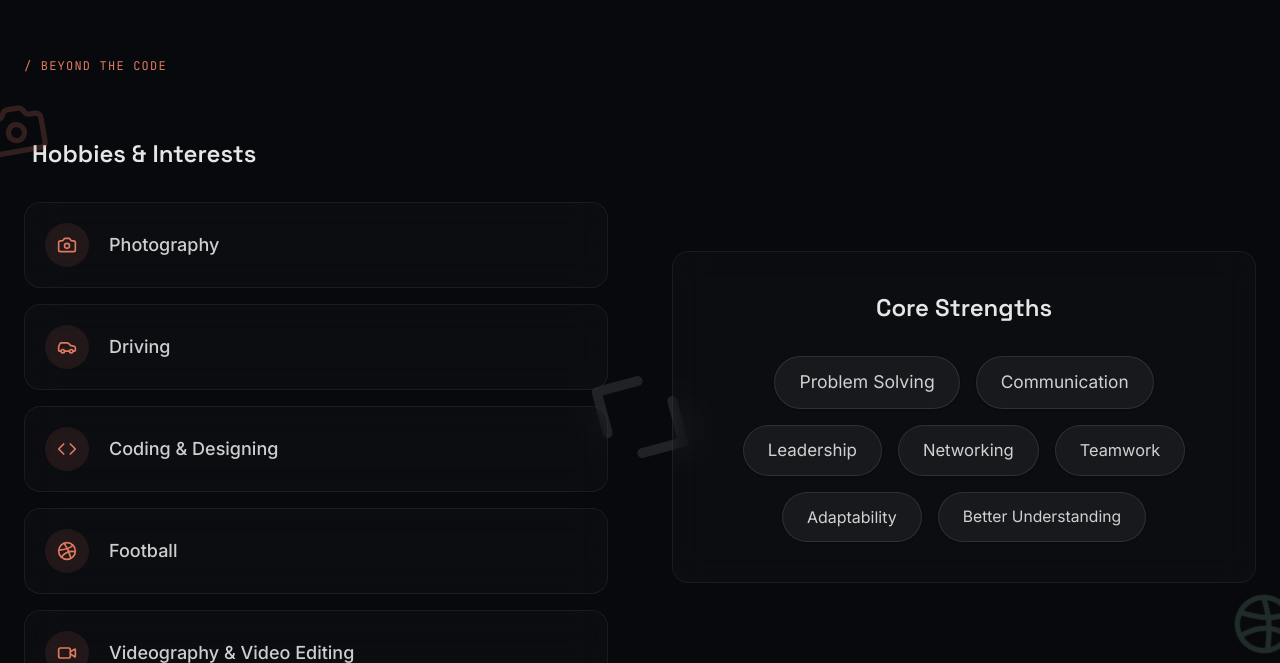
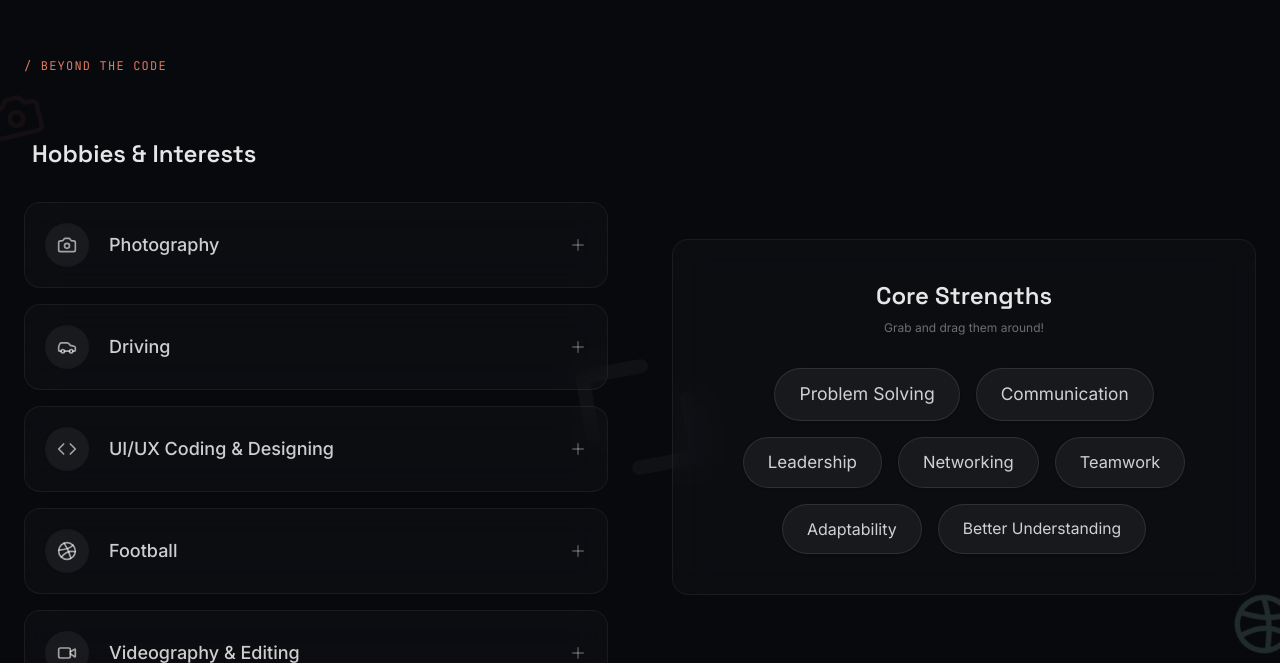
Before and after one commit to hiishaaam/hiishaaam.github.io, a React (Vite) app: page / in a window 1280 px wide. Shown: the part 11337-12000 px from the top of the page. Built offline with nearby package versions, Linux system fonts and the light colour scheme.

Commit message:
Optimize SEO and accessibility for Hobbies component, sitemap, robots, and index.html

```diff
--- a/src/components/Hobbies.tsx
+++ b/src/components/Hobbies.tsx
@@ -1,12 +1,13 @@
-import { motion } from 'motion/react';
-import { Camera, Car, Code, Dribbble, Video } from 'lucide-react';
+import { motion, AnimatePresence } from 'motion/react';
+import { Camera, Car, Code, Dribbble, Video, Plus } from 'lucide-react';
+import React, { useState } from 'react';
 
 const hobbies = [
-  { name: 'Photography', icon: <Camera size={20} /> },
-  { name: 'Driving', icon: <Car size={20} /> },
-  { name: 'Coding & Designing', icon: <Code size={20} /> },
-  { name: 'Football', icon: <Dribbble size={20} /> },
-  { name: 'Videography & Video Editing', icon: <Video size={20} /> },
+  { name: 'Photography', icon: <Camera size={20} aria-hidden="true" />, desc: 'Capturing moments and framing the visual world.' },
+  { name: 'Driving', icon: <Car size={20} aria-hidden="true" />, desc: 'Focus and endurance through exploring new roads.' },
+  { name: 'UI/UX Coding & Designing', icon: <Code size={20} aria-hidden="true" />, desc: 'Transforming creative ideas into functional, full-stack digital reality.' },
+  { name: 'Football', icon: <Dribbble size={20} aria-hidden="true" />, desc: 'Embracing team spirit, agile strategy, and leadership.' },
+  { name: 'Videography & Editing', icon: <Video size={20} aria-hidden="true" />, desc: 'Directing, shooting, and piecing together compelling digital multimedia.' },
 ];
 
 const softSkillsCloud = [
@@ -15,9 +16,20 @@ const softSkillsCloud = [
 ];
 
 export function Hobbies() {
+  const [activeHobby, setActiveHobby] = useState<number | null>(null);
+
+  // Helper for accessibility: allow expanding via keyboard space/enter
+  const handleKeyDown = (e: React.KeyboardEvent, index: number) => {
+    if (e.key === 'Enter' || e.key === ' ') {
+      e.preventDefault();
+      setActiveHobby(activeHobby === index ? null : index);
+    }
+  };
+
   return (
     <motion.section
       id="hobbies"
+      aria-labelledby="hobbies-heading"
       initial={{ opacity: 0, y: 40 }}
       whileInView={{ opacity: 1, y: 0 }}
       viewport={{ once: true, margin: "-100px" }}
@@ -32,74 +44,135 @@ export function Hobbies() {
           transition={{ duration: 0.6 }}
           className="mb-16"
         >
-          <span className="text-primary font-mono text-xs uppercase tracking-widest mb-4 block">/ beyond the code</span>
+          <span className="text-primary font-mono text-xs uppercase tracking-widest mb-4 block" aria-hidden="true">/ beyond the code</span>
         </motion.div>
 
         <div className="grid md:grid-cols-2 gap-16 items-center relative">
-          {/* Stickers */}
+          {/* Decorative Stickers - hidden from screen readers */}
           <motion.div
+            aria-hidden="true"
             initial={{ opacity: 0, rotate: -15, scale: 0.8 }}
             whileInView={{ opacity: 0.2, rotate: -10, scale: 1 }}
+            animate={{
+              y: [0, -15, 0],
+              rotate: [-10, -15, -10]
+            }}
+            transition={{ duration: 5, repeat: Infinity, ease: "easeInOut" }}
             className="absolute -top-10 -left-10 text-primary pointer-events-none z-0"
           >
             <Camera size={64} />
           </motion.div>
+
           <motion.div
+            aria-hidden="true"
             initial={{ opacity: 0, rotate: 15, scale: 0.8 }}
             whileInView={{ opacity: 0.2, rotate: 20, scale: 1 }}
+            animate={{
+              y: [0, 15, 0],
+              rotate: [20, 25, 20]
+            }}
+            transition={{ duration: 6, repeat: Infinity, ease: "easeInOut", delay: 1 }}
             className="absolute bottom-10 -right-10 text-secondary pointer-events-none z-0"
           >
             <Dribbble size={64} />
           </motion.div>
+
           <motion.div
+            aria-hidden="true"
             initial={{ opacity: 0, rotate: 45, scale: 0.8 }}
-            whileInView={{ opacity: 0.1, rotate: 30, scale: 1 }}
+            whileInView={{ opacity: 0.05, rotate: 30, scale: 1 }}
+            animate={{
+              rotate: [30, 40, 30],
+              scale: [1, 1.05, 1]
+            }}
+            transition={{ duration: 8, repeat: Infinity, ease: "easeInOut", delay: 2 }}
             className="absolute top-1/2 left-1/2 -translate-x-1/2 -translate-y-1/2 text-white pointer-events-none z-0"
           >
-            <Code size={120} />
+            <Code size={180} />
           </motion.div>
 
-          {/* Hobbies */}
+          {/* Hobbies - Semantic List */}
           <motion.div
             initial={{ opacity: 0, x: -30 }}
             whileInView={{ opacity: 1, x: 0 }}
             viewport={{ once: true }}
             transition={{ duration: 0.6 }}
-            className="flex flex-col gap-4"
+            className="flex flex-col gap-4 relative z-10"
           >
-            <h3 className="text-2xl font-heading font-semibold mb-4 text-white/90 px-2">Hobbies & Interests</h3>
+            <h3 id="hobbies-heading" className="text-2xl font-heading font-semibold mb-4 text-white/90 px-2">Hobbies & Interests</h3>
+            <ul className="flex flex-col gap-4 m-0 p-0" role="list">
               {hobbies.map((hobby, index) => (
-              <motion.div
+                <motion.li
                   key={index}
                   initial={{ opacity: 0, y: 20 }}
                   whileInView={{ opacity: 1, y: 0 }}
                   viewport={{ once: true }}
                   transition={{ duration: 0.4, delay: index * 0.1 }}
-                className="group glass-card p-5 flex items-center gap-5 hover:bg-white/10 transition-colors cursor-default rounded-2xl"
+                  onHoverStart={() => setActiveHobby(index)}
+                  onHoverEnd={() => setActiveHobby(null)}
+                  className={`group glass-card overflow-hidden transition-all duration-300 ${activeHobby === index ? 'bg-white/10 ring-1 ring-white/20' : 'hover:bg-white/5'} cursor-pointer md:cursor-default rounded-2xl`}
+                  tabIndex={0}
+                  onKeyDown={(e) => handleKeyDown(e, index)}
+                  aria-expanded={activeHobby === index}
+                  aria-label={`Show details for ${hobby.name}`}
+                  role="button"
                 >
+                  <div className="p-5 flex items-center gap-5 pointer-events-none">
                     <motion.div
-                  className="text-primary p-3 rounded-full bg-primary/10 group-hover:bg-primary/20 transition-colors"
-                  whileHover={{ rotate: [0, -15, 15, -15, 15, 0], scale: 1.1 }}
+                      aria-hidden="true"
+                      className={`p-3 rounded-full transition-colors duration-300 ${activeHobby === index ? 'bg-primary/20 text-primary' : 'bg-white/5 text-white/60'}`}
+                      animate={activeHobby === index ? { rotate: [0, -15, 15, -15, 15, 0], scale: 1.1 } : { rotate: 0, scale: 1 }}
                       transition={{ duration: 0.5 }}
                     >
                       {hobby.icon}
                     </motion.div>
-                <span className="text-white/80 font-medium font-sans text-lg">{hobby.name}</span>
+                    <span className={`font-medium font-sans text-lg transition-colors duration-300 ${activeHobby === index ? 'text-white' : 'text-white/80'}`}>
+                      {hobby.name}
+                    </span>
+
+                    <motion.div
+                      aria-hidden="true"
+                      className="ml-auto text-white/30"
+                      animate={{ rotate: activeHobby === index ? 45 : 0 }}
+                    >
+                      <Plus size={18} />
                     </motion.div>
+                  </div>
+
+                  <AnimatePresence>
+                    {activeHobby === index && (
+                      <motion.div
+                        id={`hobby-desc-${index}`}
+                        initial={{ height: 0, opacity: 0 }}
+                        animate={{ height: "auto", opacity: 1 }}
+                        exit={{ height: 0, opacity: 0 }}
+                        transition={{ duration: 0.3 }}
+                        className="px-5 pb-5 pt-0 text-white/60 text-sm font-sans pl-[72px]"
+                      >
+                        {hobby.desc}
+                      </motion.div>
+                    )}
+                  </AnimatePresence>
+                </motion.li>
               ))}
+            </ul>
           </motion.div>
 
-          {/* Soft Skills Cloud */}
+          {/* Soft Skills Cloud - Semantic List */}
           <motion.div
             initial={{ opacity: 0, x: 30 }}
             whileInView={{ opacity: 1, x: 0 }}
             viewport={{ once: true }}
             transition={{ duration: 0.6, delay: 0.2 }}
-            className="glass-card p-10 rounded-3xl border-t-4 border-t-secondary"
+            className="glass-card p-10 rounded-3xl border-t-4 border-t-secondary relative z-10"
           >
-            <h3 className="text-2xl font-heading font-semibold mb-8 text-white/90 text-center">Core Strengths</h3>
-            <motion.div
-              className="flex flex-wrap gap-4 justify-center"
+            <h3 id="skills-heading" className="text-2xl font-heading font-semibold mb-2 text-white/90 text-center">Core Strengths</h3>
+            <p className="text-center text-white/40 text-xs mb-8 font-sans" aria-hidden="true">Grab and drag them around!</p>
+
+            <motion.ul
+              className="flex flex-wrap gap-4 justify-center m-0 p-0 list-none"
+              role="list"
+              aria-labelledby="skills-heading"
               initial="hidden"
               whileInView="visible"
               viewport={{ once: true }}
@@ -108,20 +181,32 @@ export function Hobbies() {
               }}
             >
               {softSkillsCloud.map((skill, index) => (
-                <motion.span
+                <motion.li
                   key={index}
+                  drag
+                  dragConstraints={{ left: 0, right: 0, top: 0, bottom: 0 }}
+                  dragElastic={0.6}
                   variants={{
                     hidden: { opacity: 0, y: 20, scale: 0.8 },
                     visible: { opacity: 1, y: 0, scale: 1, transition: { type: "spring", stiffness: 100 } }
                   }}
-                  whileHover={{ y: -5, scale: 1.05, backgroundColor: "rgba(0, 212, 200, 0.1)", borderColor: "rgba(0, 212, 200, 0.5)", color: "#00D4C8" }}
-                  className="px-6 py-3 rounded-full bg-white/5 border border-white/10 text-white/80 transition-colors cursor-default font-sans shadow-sm"
+                  whileDrag={{ scale: 1.1, zIndex: 10, cursor: "grabbing" }}
+                  whileHover={{
+                    y: -5,
+                    scale: 1.05,
+                    backgroundColor: "rgba(0, 212, 200, 0.1)",
+                    borderColor: "rgba(0, 212, 200, 0.5)",
+                    color: "#00D4C8",
+                    cursor: "grab"
+                  }}
+                  className="px-6 py-3 rounded-full bg-white/5 border border-white/10 text-white/80 transition-colors font-sans shadow-sm select-none"
                   style={{ fontSize: `${Math.max(0.9, 1.1 - (index * 0.02))}rem` }}
+                  aria-label={`Skill: ${skill}`}
                 >
                   {skill}
-                </motion.span>
+                </motion.li>
               ))}
-            </motion.div>
+            </motion.ul>
           </motion.div>
         </div>
       </div>
```
Also changed, not shown: index.html (+41 -0 lines), public/robots.txt (added), 1 other file (tests, documents, lock files or other folders). Lines whose indentation alone changed are shown as unchanged.
